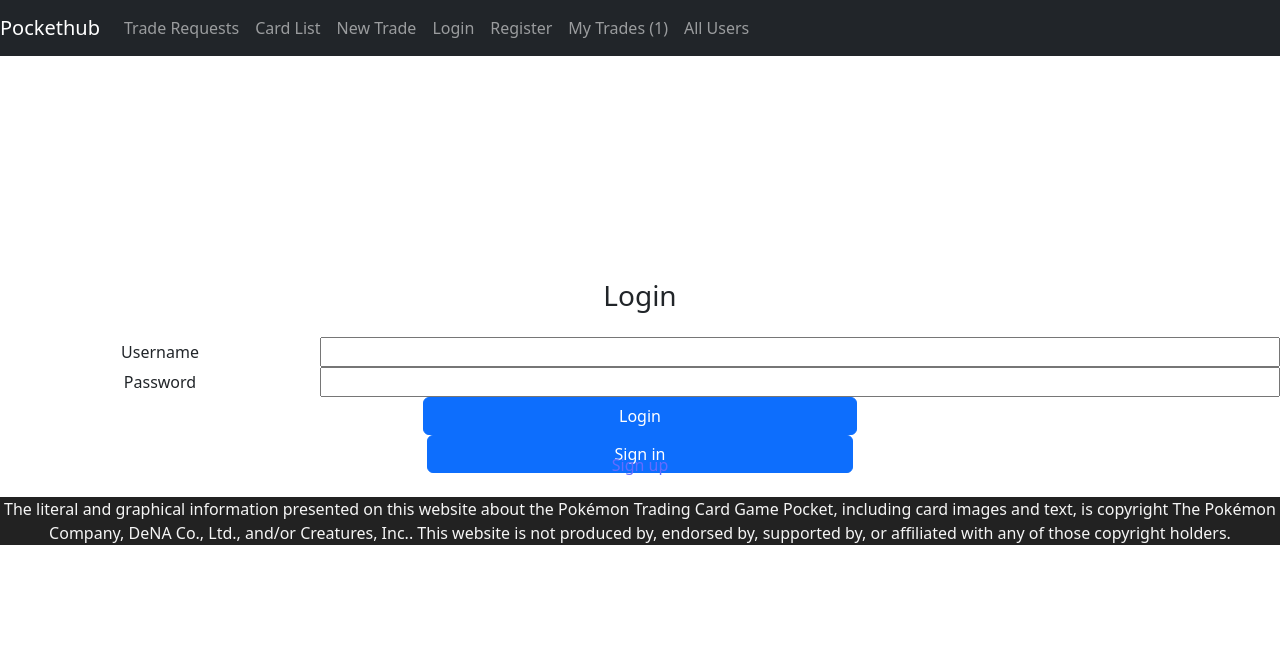
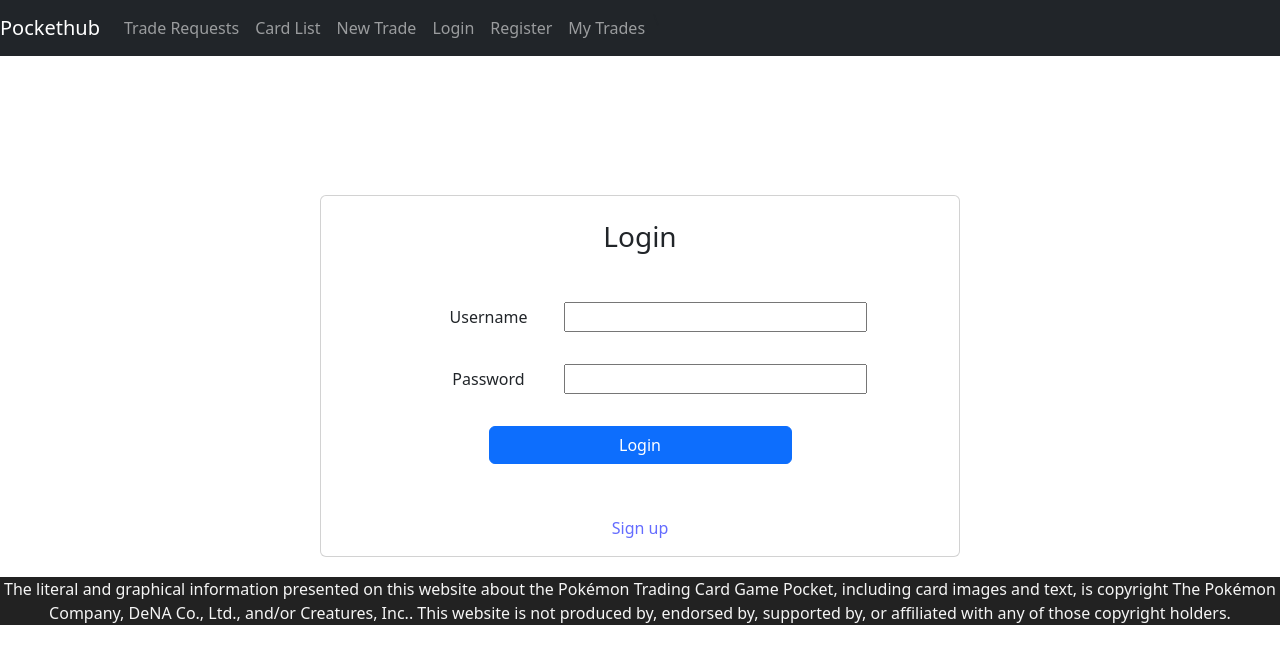
Before and after one commit to spoiltcheese/Pockethub, a React (Vite) app in the folder frontend/: page /login in a window 1280 px wide. Shown: the top 664 px of the page. Built offline with nearby package versions, Linux system fonts and the light colour scheme; sample sign-in values are in the browser's storage.

Commit message:
visual changes and change uri to use env

```diff
--- a/frontend/src/App.css
+++ b/frontend/src/App.css
@@ -5,7 +5,7 @@
 }
 
 .container {
-  margin-top: 56px;
+  margin-top: 75px;
 }
 
 .footer {
--- a/frontend/src/components/NavBar.jsx
+++ b/frontend/src/components/NavBar.jsx
@@ -1,7 +1,9 @@
-import React from "react";
+import React, { useContext } from "react";
 import { Link } from "react-router";
+import UserContext from "../context/user";
 
 const NavBar = () => {
+  const userCtx = useContext(UserContext);
   return (
     <>
       <header>
@@ -53,15 +55,18 @@ const NavBar = () => {
               <li className="nav-item">
                 {localStorage.getItem("currentUserID") ? (
                   <Link className="nav-link" to="/mytrades">
-                    My Trades {`(${localStorage.getItem("currentUserID")})`}
+                    My Trades
                   </Link>
                 ) : null}
               </li>
-              <li className="nav-item">
-                <Link className="nav-link" to="/allusers">
-                  All Users
-                </Link>
-              </li>
+              {userCtx.role === "admin" ? (
+                <li className="nav-item">
+                  <Link className="nav-link" to="/allusers">
+                    All Users
+                  </Link>
+                </li>
+              ) : null}
+              \
             </ul>
           </div>
         </nav>
--- a/frontend/src/pages/AllCards.jsx
+++ b/frontend/src/pages/AllCards.jsx
@@ -5,7 +5,7 @@ const AllCards = () => {
   const queryClient = useQueryClient();
 
   async function getCardMedia() {
-    const url = "http://localhost:5001/api/card_media";
+    const url = `${import.meta.env.VITE_API_URL}/api/card_media`;
     try {
       const response = await fetch(url);
       if (!response.ok) {
@@ -25,7 +25,7 @@ const AllCards = () => {
   });
 
   return (
-    <div>
+    <div className="container">
       {queryCardMedia.isSuccess && (
         <div>
           {queryCardMedia.data &&
--- a/frontend/src/pages/AllTrades.jsx
+++ b/frontend/src/pages/AllTrades.jsx
@@ -5,7 +5,7 @@ const AllTrades = () => {
   const queryClient = useQueryClient();
 
   async function getAllTrades() {
-    const url = "http://localhost:5001/api/trades";
+    const url = `${import.meta.env.VITE_API_URL}/api/trades`;
     try {
       const response = await fetch(url);
       if (!response.ok) {
--- a/frontend/src/pages/AllUsers.jsx
+++ b/frontend/src/pages/AllUsers.jsx
@@ -3,7 +3,7 @@ import { useMutation, useQuery, useQueryClient } from "@tanstack/react-query";
 
 const AllUsers = () => {
   async function getAllUsers() {
-    const url = "http://localhost:5001/auth/users";
+    const url = `${import.meta.env.VITE_API_URL}/auth/users`;
     try {
       const response = await fetch(url);
       if (!response.ok) {
--- a/frontend/src/pages/Login.jsx
+++ b/frontend/src/pages/Login.jsx
@@ -103,8 +103,7 @@ const Login = () => {
   });
 
   return (
-    <div>
-      <div>
+    <div className="card col-sm-6 offset-sm-3" style={{ marginTop: "20px" }}>
       <div className="card-title text-center mt-4 mb-4">
         <h3>Login</h3>
       </div>
@@ -114,7 +113,7 @@ const Login = () => {
           Username
         </label>
         <input
-            className="col-sm-9"
+          className="col-sm-6"
           id="username"
           value={usernameInput}
           onChange={(event) => setUsernameInput(event.target.value)}
@@ -127,7 +126,7 @@ const Login = () => {
           Password
         </label>
         <input
-            className="col-sm-9"
+          className="col-sm-6"
           type="password"
           id="password"
           value={passwordInput}
@@ -135,28 +134,19 @@ const Login = () => {
         />
       </div>
 
-        <div className="card-body row">
+      <div className="card-body">
         <div className="col-sm-4" />
-          <button className="col-sm-4 btn btn-primary" onClick={auth.refetch}>
+        <button className="col-sm-6 btn btn-primary" onClick={auth.refetch}>
           Login
         </button>
-          <div className="col-sm-4" />
+        <div className="col-sm-6" />
       </div>
 
-        <button
-          className="col-sm-4 btn btn-primary"
-          onClick={(event) => {
-            event.preventDefault();
-            loginQuery.mutate();
-          }}
+      <div
+        className="card-body row justify-content-center"
+        style={{ marginTop: "20px" }}
       >
-          Sign in
-        </button>
-
-        <div
-          className="card-body row text-center"
-          style={{ marginTop: "-20px" }}
-        >
+        <div className="col-sm-4 text-center">
           <Link to="/register">Sign up</Link>
         </div>
       </div>
--- a/frontend/src/pages/MyTrades.jsx
+++ b/frontend/src/pages/MyTrades.jsx
@@ -8,7 +8,7 @@ const MyTrades = () => {
   });
 
   async function getAllTrades() {
-    const url = "http://localhost:5001/api/myTrades";
+    const url = `${import.meta.env.VITE_API_URL}/api/myTrades`;
     try {
       const res = await fetch(url, {
         method: "POST",
--- a/frontend/src/pages/NewTrade.jsx
+++ b/frontend/src/pages/NewTrade.jsx
@@ -70,7 +70,7 @@ const NewTrade = () => {
   const queryClient = useQueryClient();
 
   async function getFilteredCards(rarity) {
-    const url = "http://localhost:5001/api/cards_filtered";
+    const url = `${import.meta.env.VITE_API_URL}/api/cards_filtered`;
     try {
       const res = await fetch(url, {
         method: "POST",
@@ -102,7 +102,7 @@ const NewTrade = () => {
   }
 
   async function getMedia(id) {
-    const url = "http://localhost:5001/api/single_card_media";
+    const url = `${import.meta.env.VITE_API_URL}/api/single_card_media`;
     try {
       console.log(id);
       const res = await fetch(url, {
@@ -147,7 +147,7 @@ const NewTrade = () => {
   }, [TWID]);
 
   async function addNewTrade() {
-    const url = "http://localhost:5001/api/addTrade";
+    const url = `${import.meta.env.VITE_API_URL}/api/addTrade`;
     const payload = {
       lookingfor: selectedValueLF,
       tradingwith: selectedValueTW,
--- a/frontend/src/pages/Registration.jsx
+++ b/frontend/src/pages/Registration.jsx
@@ -56,8 +56,7 @@ const Registration = () => {
 
   return (
     <>
-      <div>
-        <div>
+      <div className="card text-center mt-4 mb-4">
         <div className="card-title text-center mt-4 mb-4">
           <h3>Registration</h3>
         </div>
@@ -66,7 +65,7 @@ const Registration = () => {
             Username
           </label>
           <input
-              className="col-sm-9"
+            className="col-sm-4"
             id="username"
             value={usernameInput}
             onChange={(event) => setUsernameInput(event.target.value)}
@@ -81,13 +80,12 @@ const Registration = () => {
             Email
           </label>
           <input
-              className="col-sm-9"
+            className="col-sm-4"
             type="email"
             id="email"
             value={emailInput}
             onChange={(event) => setEmailInput(event.target.value)}
           />
-          </div>
         </div>
 
         <div className="card-body">
@@ -95,7 +93,7 @@ const Registration = () => {
             Password
           </label>
           <input
-            className="col-sm-9"
+            className="col-sm-4"
             type="password"
             id="password"
             value={passwordInput}
@@ -108,7 +106,7 @@ const Registration = () => {
             GameID
           </label>
           <input
-            className="col-sm-9"
+            className="col-sm-4"
             type="text"
             id="gameID"
             value={gameIDInput}
--- a/frontend/src/pages/SingleTrade.jsx
+++ b/frontend/src/pages/SingleTrade.jsx
@@ -7,7 +7,7 @@ const SingleTrade = () => {
   const { tradeID } = useParams();
 
   async function getTrade() {
-    const url = `http://localhost:5001/api/trades/${tradeID}`;
+    const url = `${import.meta.env.VITE_API_URL}/api/trades/${tradeID}`;
     try {
       const response = await fetch(url);
       if (!response.ok) {
@@ -24,7 +24,7 @@ const SingleTrade = () => {
   }
 
   async function acceptTrade() {
-    const url = `http://localhost:5001/api/trades/acceptTrade`;
+    const url = `${import.meta.env.VITE_API_URL}/api/trades/acceptTrade`;
     try {
       const response = await fetch(url, {
         method: "POST",
@@ -53,7 +53,7 @@ const SingleTrade = () => {
   }
 
   async function completeTrade() {
-    const url = `http://localhost:5001/api/trades/completeTrade`;
+    const url = `${import.meta.env.VITE_API_URL}/api/trades/completeTrade`;
     try {
       const response = await fetch(url, {
         method: "POST",
```
Lines whose indentation alone changed are shown as unchanged.
